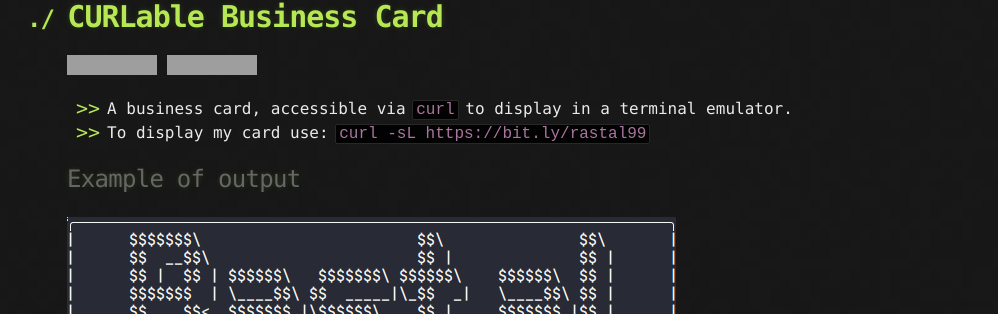
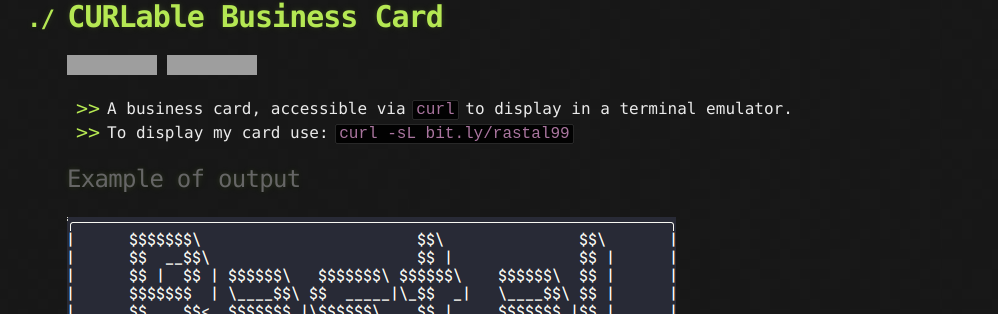
Before and after one commit to RastalDev/rastaldev.github.io, a Jekyll site: the page built from index.md, in a window 1280 px wide and 900 px high, scrolled down 2095 px. Shown: the part 135-449 px from the top of the window, without its empty margins (123-1121 px from the left). Built offline with Jekyll 4.4.1, drawn with Linux system fonts in a browser that asks for light colours; part of the change alters nothing that is shown; grey boxes are pictures that could not be loaded.

Commit message:
curl tiny link

```diff
--- a/index.md
+++ b/index.md
@@ -64,7 +64,7 @@ All these projects are for use in a terminal emulator, because that's where I sp
 ![curl](https://img.shields.io/badge/curl-yellow?style=for-the-badge&logo=Curl&logoColor=black&color=yellow) ![HTML](https://img.shields.io/badge/html-red?style=for-the-badge&logo=Html&logoColor=black&color=red)
 
 - A business card, accessible via `curl` to display in a terminal emulator.
-- To display my card use: `curl -sL https://bit.ly/rastal99`
+- To display my card use: `curl -sL bit.ly/rastal99`
 
 ## Example of output
 
```
